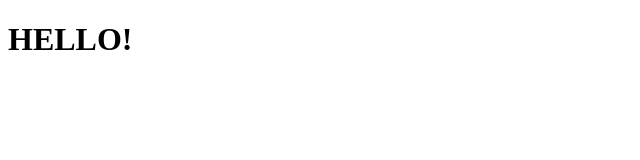
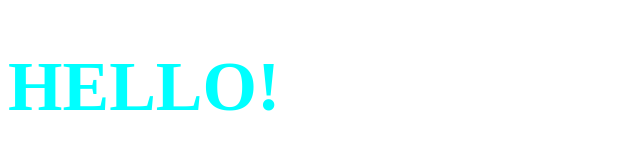
Before and after one commit to momoka0501/training, a plain HTML site: page index.html in a window 1280 px wide. Shown: the whole page, without its empty margins (0-640 px from the left). Drawn offline with Linux system fonts and the light colour scheme.

Commit message:
creat CSS js

```diff
--- /dev/null
+++ b/index.css
@@ -0,0 +1,5 @@
+h1 {
+font-size: 70px;
+color: aqua;
+
+}
--- a/index.html
+++ b/index.html
@@ -3,6 +3,7 @@
 <head>
     <meta charset="UTF-8">
     <meta name="momoka">
+    <link rel="stylesheet" href="index.css">
 </head>
 
 <body>
```
Also changed, not shown: index.js (added).
